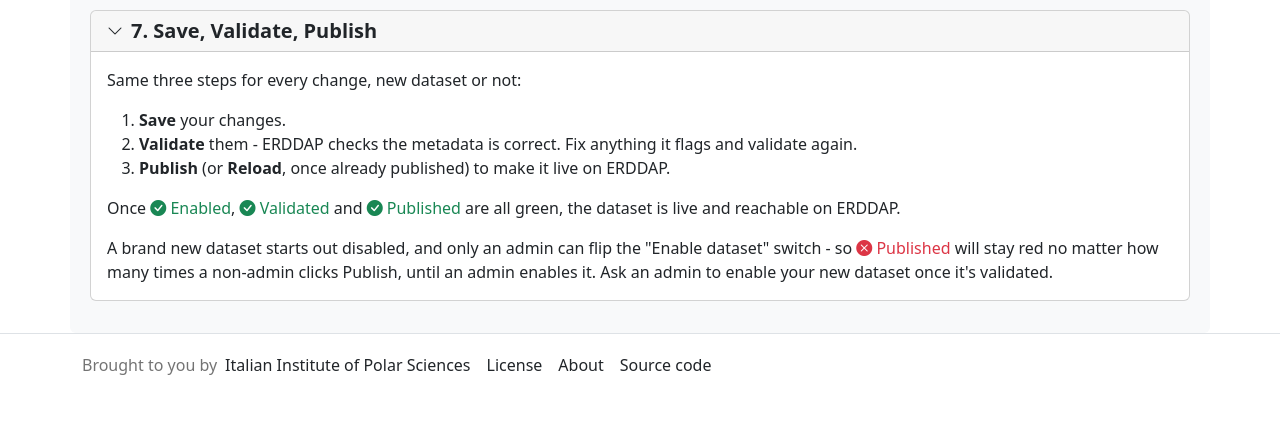
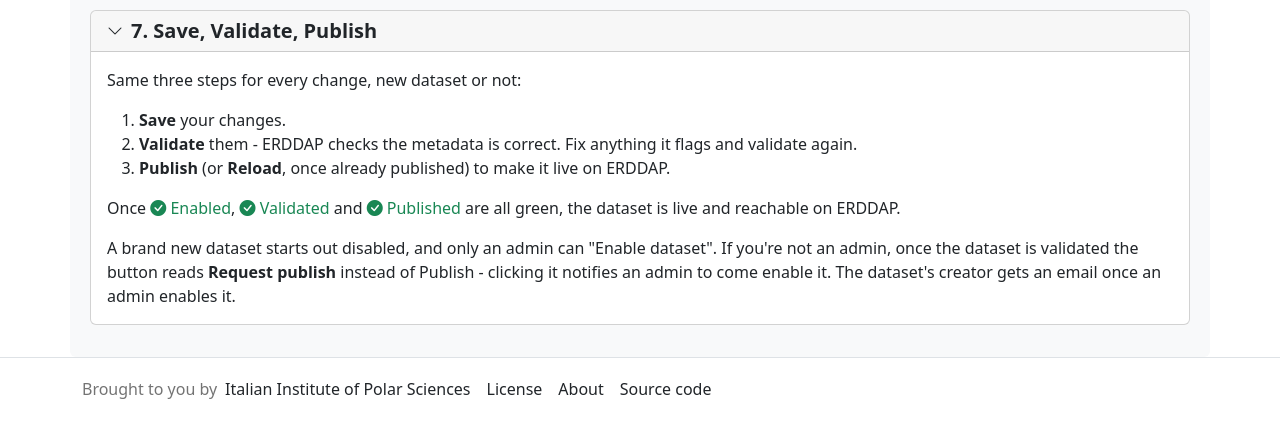
Before and after one commit to ISP-CNR/erddap-cms, a Python web app: template frontend/templates/guide.html in a window 1280 px wide. Shown: the part 2237-2658 px from the top of the page. Before the commit the page ends 2612 px from the top, so only its background shows below. Run offline with Jinja, Linux system fonts and the light colour scheme; the template is opened without the code that fills it, so the values that code supplies are empty; some libraries are stand-ins or nearby versions.

Commit message:
Guide: rewrite step 7 to describe the Request publish flow
Step 7 still described the old dead-end behavior ("Ask an admin to
enable your new dataset") from before Request publish existed.
Updated to describe what actually happens now: the button reads
"Request publish" for non-admins, and the dataset's creator (not
necessarily whoever clicked it) gets an email once an admin enables it.

```diff
--- a/frontend/templates/guide.html
+++ b/frontend/templates/guide.html
@@ -163,10 +163,9 @@
       dataset is live and reachable on ERDDAP.
     </p>
     <p class="card-text">
-      A brand new dataset starts out disabled, and only an admin can flip the "Enable dataset" switch - so
-      <span class="text-danger"><i class="bi bi-x-circle-fill"></i> Published</span> will stay red no matter how
-      many times a non-admin clicks Publish, until an admin enables it. Ask an admin to enable your new dataset
-      once it's validated.
+      A brand new dataset starts out disabled, and only an admin can "Enable dataset". If you're not an admin,
+      once the dataset is validated the button reads <b>Request publish</b> instead of Publish - clicking it
+      notifies an admin to come enable it. The dataset's creator gets an email once an admin enables it.
     </p>
   {% endcall %}
 
```
